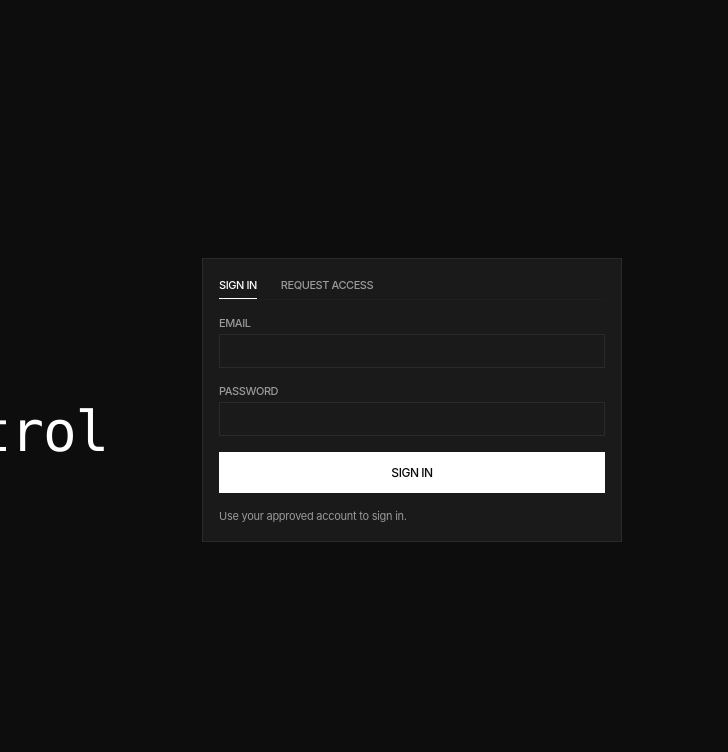
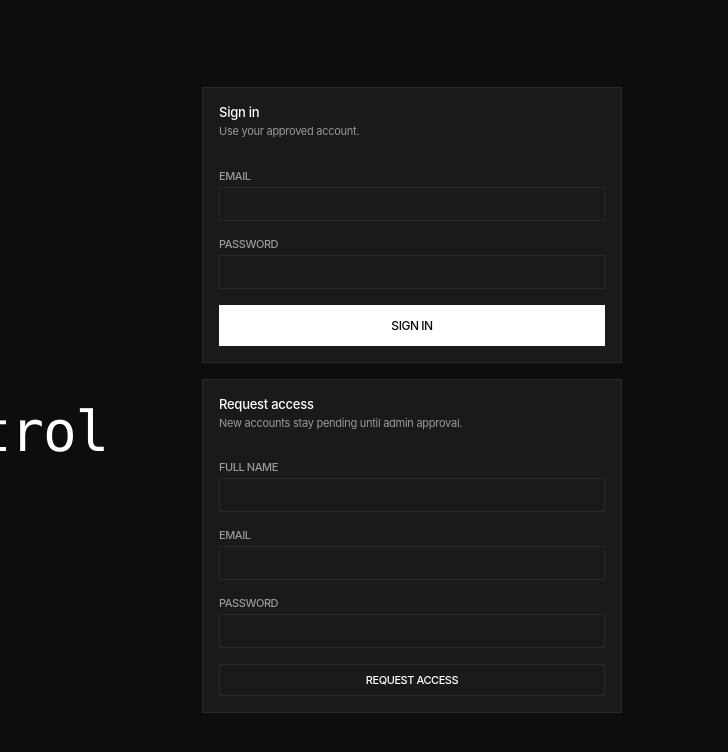
Before and after one commit to Ram-RB/inventory, a website: page index.html in a window 1280 px wide. Shown: the full height of the page, 552-1280 px from the left. Drawn offline with Linux system fonts and the light colour scheme.

Commit message:
Show sign in and access request together

```diff
--- a/app.js
+++ b/app.js
@@ -9,7 +9,6 @@ const SESSION_STORAGE_KEY = "inventory-control-current-user";
 const VIEW_STORAGE_KEY = "inventory-control-active-view";
 const AUDIT_SORT_STORAGE_KEY = "inventory-control-audit-sort";
 const REFRESH_INTERVAL_MS = 5000;
-let authMode = "login";
 let activeViewId = localStorage.getItem(VIEW_STORAGE_KEY) || "inventoryView";
 let auditSortMode = localStorage.getItem(AUDIT_SORT_STORAGE_KEY) || "timestamp-desc";
 let selectedPhoto = "";
@@ -20,15 +19,15 @@ let editingItemId = null;
 
 const authPanel = document.querySelector("#authPanel");
 const dashboard = document.querySelector("#dashboard");
-const authForm = document.querySelector("#authForm");
-const loginTab = document.querySelector("#loginTab");
-const signupTab = document.querySelector("#signupTab");
-const authSubmit = document.querySelector("#authSubmit");
-const authNote = document.querySelector("#authNote");
-const nameField = document.querySelector("#nameField");
-const nameInput = document.querySelector("#nameInput");
+const loginForm = document.querySelector("#loginForm");
+const signupForm = document.querySelector("#signupForm");
+const loginSubmit = document.querySelector("#loginSubmit");
+const signupSubmit = document.querySelector("#signupSubmit");
 const emailInput = document.querySelector("#emailInput");
 const passwordInput = document.querySelector("#passwordInput");
+const signupNameInput = document.querySelector("#signupNameInput");
+const signupEmailInput = document.querySelector("#signupEmailInput");
+const signupPasswordInput = document.querySelector("#signupPasswordInput");
 const signOutButton = document.querySelector("#signOutButton");
 const inventoryForm = document.querySelector("#inventoryForm");
 const photoInput = document.querySelector("#photoInput");
@@ -154,20 +153,6 @@ function startRealtimeRefresh() {
 function stopRealtimeRefresh() {
   window.clearInterval(refreshTimer);
   refreshTimer = null;
-}
-
-function setAuthMode(mode) {
-  authMode = mode;
-  const isLogin = mode === "login";
-  loginTab.classList.toggle("active", isLogin);
-  signupTab.classList.toggle("active", !isLogin);
-  nameField.classList.toggle("hidden", isLogin);
-  nameInput.required = !isLogin;
-  nameInput.value = isLogin ? "" : nameInput.value;
-  authSubmit.textContent = isLogin ? "Sign in" : "Request access";
-  authNote.innerHTML = isLogin
-    ? "Use your approved account to sign in."
-    : "New accounts stay pending until an admin approves them.";
 }
 
 function renderApp() {
@@ -513,34 +498,14 @@ function escapeHtml(value) {
   });
 }
 
-loginTab.addEventListener("click", () => setAuthMode("login"));
-signupTab.addEventListener("click", () => setAuthMode("signup"));
-
-authForm.addEventListener("submit", async (event) => {
+loginForm.addEventListener("submit", async (event) => {
   event.preventDefault();
 
-  const name = nameInput.value.trim();
   const email = emailInput.value.trim().toLowerCase();
   const password = passwordInput.value;
 
   try {
-    setButtonBusy(authSubmit, true, authMode === "signup" ? "Requesting..." : "Signing in...");
-    if (authMode === "signup") {
-      if (!name) {
-        showToast("Please enter your full name.");
-        return;
-      }
-
-      await apiRequest("/api/signup", {
-        method: "POST",
-        body: JSON.stringify({ name, email, password }),
-      });
-      authForm.reset();
-      setAuthMode("login");
-      showToast("Access request sent. Admin approval is required.");
-      return;
-    }
-
+    setButtonBusy(loginSubmit, true, "Signing in...");
     const { user } = await apiRequest("/api/login", {
       method: "POST",
       body: JSON.stringify({ email, password }),
@@ -555,8 +520,30 @@ authForm.addEventListener("submit", async (event) => {
   } catch (error) {
     showToast(error.message);
   } finally {
-    setButtonBusy(authSubmit, false);
+    setButtonBusy(loginSubmit, false);
     setLoading(false);
+  }
+});
+
+signupForm.addEventListener("submit", async (event) => {
+  event.preventDefault();
+
+  const name = signupNameInput.value.trim();
+  const email = signupEmailInput.value.trim().toLowerCase();
+  const password = signupPasswordInput.value;
+
+  try {
+    setButtonBusy(signupSubmit, true, "Requesting...");
+    await apiRequest("/api/signup", {
+      method: "POST",
+      body: JSON.stringify({ name, email, password }),
+    });
+    signupForm.reset();
+    showToast("Access request sent. Admin approval is required.");
+  } catch (error) {
+    showToast(error.message);
+  } finally {
+    setButtonBusy(signupSubmit, false);
   }
 });
 
@@ -821,7 +808,6 @@ auditSortSelect.addEventListener("change", () => {
 });
 
 async function initializeApp() {
-  setAuthMode("login");
   const savedUser = loadSession();
 
   if (!savedUser) {
--- a/index.html
+++ b/index.html
@@ -17,16 +17,12 @@
           </div>
         </div>
 
-        <form class="auth-card" id="authForm">
-          <div class="mode-tabs" role="tablist" aria-label="Authentication mode">
-            <button class="tab-button active" id="loginTab" type="button">Sign in</button>
-            <button class="tab-button" id="signupTab" type="button">Request access</button>
+        <div class="auth-actions">
+          <form class="auth-card" id="loginForm">
+            <div class="auth-card-head">
+              <h3>Sign in</h3>
+              <p>Use your approved account.</p>
             </div>
-
-          <label id="nameField" class="hidden">
-            Full name
-            <input id="nameInput" autocomplete="name" />
-          </label>
 
             <label>
               Email
@@ -38,11 +34,33 @@
               <input id="passwordInput" type="password" autocomplete="current-password" required />
             </label>
 
-          <button class="primary-action" type="submit" id="authSubmit">Sign in</button>
-          <p class="form-note" id="authNote">
-            Use your approved account to sign in.
-          </p>
+            <button class="primary-action" type="submit" id="loginSubmit">Sign in</button>
           </form>
+
+          <form class="auth-card" id="signupForm">
+            <div class="auth-card-head">
+              <h3>Request access</h3>
+              <p>New accounts stay pending until admin approval.</p>
+            </div>
+
+            <label>
+              Full name
+              <input id="signupNameInput" autocomplete="name" required />
+            </label>
+
+            <label>
+              Email
+              <input id="signupEmailInput" type="email" autocomplete="email" required />
+            </label>
+
+            <label>
+              Password
+              <input id="signupPasswordInput" type="password" autocomplete="new-password" required />
+            </label>
+
+            <button class="ghost-button" type="submit" id="signupSubmit">Request access</button>
+          </form>
+        </div>
       </section>
 
       <section class="dashboard hidden" id="dashboard">
--- a/styles.css
+++ b/styles.css
@@ -134,7 +134,30 @@ h1 {
   padding: 16px;
 }
 
-.mode-tabs,
+.auth-actions {
+  display: grid;
+  gap: 16px;
+}
+
+.auth-card-head {
+  display: grid;
+  gap: 4px;
+  padding-bottom: 12px;
+  border-bottom: 1px solid var(--divider);
+}
+
+.auth-card-head h3 {
+  font-size: 13px;
+  font-weight: 500;
+  letter-spacing: -0.02em;
+}
+
+.auth-card-head p {
+  color: var(--text-2);
+  font-size: 11px;
+  line-height: 1.4;
+}
+
 .mobile-tabs {
   display: flex;
   flex-wrap: wrap;
@@ -142,7 +165,6 @@ h1 {
   border-bottom: 1px solid var(--divider);
 }
 
-.tab-button,
 .mobile-tab {
   min-height: 24px;
   border: 0;
@@ -156,7 +178,6 @@ h1 {
   text-transform: uppercase;
 }
 
-.tab-button.active,
 .mobile-tab.active {
   border-bottom-color: var(--text);
   color: var(--text);
```
Lines whose indentation alone changed are shown as unchanged.
